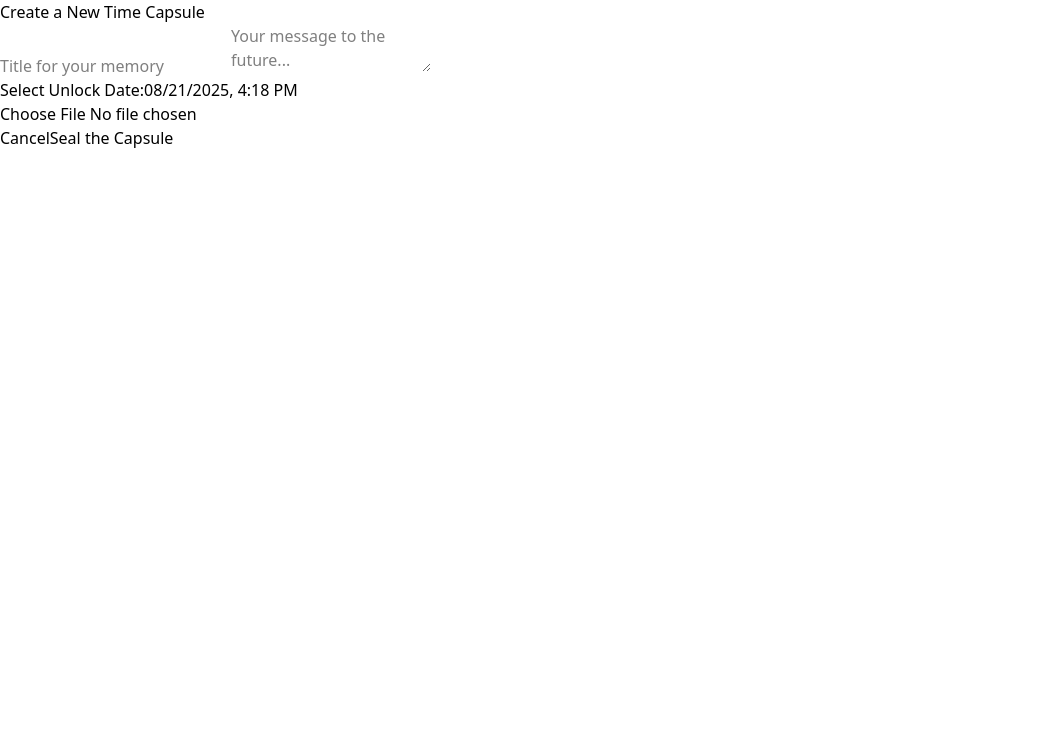
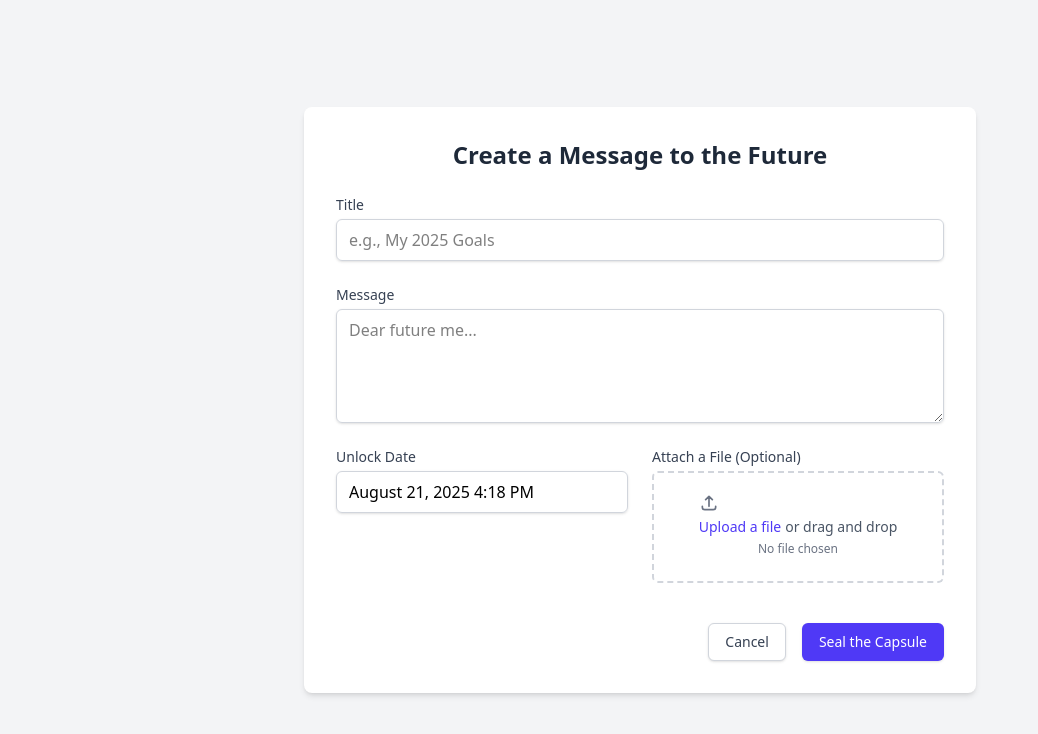
Before and after one commit to Aman-8343/FutureNotes, a React (Vite) app in the folder client/: page /create in a window 1280 px wide. Shown: the top 734 px of the page, without its empty margins (0-1038 px from the left). Built offline with nearby package versions, Linux system fonts and the light colour scheme; sample sign-in values are in the browser's storage.

Commit message:
working fine

```diff
--- a/client/src/pages/CreateCapsule.jsx
+++ b/client/src/pages/CreateCapsule.jsx
@@ -1,17 +1,33 @@
-import  { useState } from 'react';
+import React, { useState } from 'react';
 import api from '../services/api';
-import { useNavigate } from 'react-router-dom';
+import { useNavigate, Link } from 'react-router-dom';
 import DatePicker from 'react-datepicker';
-import "react-datepicker/dist/react-datepicker.css";
+import "react-datepicker/dist/react-datepicker.css"; // Required for date picker styling
+
+const UploadIcon = () => (
+    <svg xmlns="http://www.w3.org/2000/svg" className="h-5 w-5 mr-2 text-gray-500" fill="none" viewBox="0 0 24 24" stroke="currentColor" strokeWidth={2}>
+        <path strokeLinecap="round" strokeLinejoin="round" d="M4 16v1a3 3 0 003 3h10a3 3 0 003-3v-1m-4-8l-4-4m0 0L8 8m4-4v12" />
+    </svg>
+);
+
 
 const CreateCapsule = () => {
     const [title, setTitle] = useState('');
     const [message, setMessage] = useState('');
     const [unlockDate, setUnlockDate] = useState(new Date());
     const [file, setFile] = useState(null);
+    const [fileName, setFileName] = useState('No file chosen');
     const navigate = useNavigate();
 
-    const onSubmit = async e => {
+    const handleFileChange = (e) => {
+        const selectedFile = e.target.files[0];
+        if (selectedFile) {
+            setFile(selectedFile);
+            setFileName(selectedFile.name);
+        }
+    };
+
+    const onSubmit = async (e) => {
         e.preventDefault();
         const formData = new FormData();
         formData.append('title', title);
@@ -33,21 +49,94 @@ const CreateCapsule = () => {
     };
 
     return (
-        <div className="create-container">
-            <form onSubmit={onSubmit} className="create-form">
-                <h2>Create a New Time Capsule</h2>
-                <input type="text" placeholder="Title for your memory" value={title} onChange={e => setTitle(e.target.value)} required />
-                <textarea placeholder="Your message to the future..." value={message} onChange={e => setMessage(e.target.value)} required />
-                <div className="date-picker-container">
-                    <label>Select Unlock Date:</label>
-                    <DatePicker selected={unlockDate} onChange={date => setUnlockDate(date)} minDate={new Date()} showTimeSelect dateFormat="Pp" />
-                </div>
-                <input type="file" onChange={e => setFile(e.target.files[0])} />
-                <div className="form-actions">
-                    <button type="button" onClick={() => navigate('/dashboard')} className="btn-cancel">Cancel</button>
-                    <button type="submit" className="btn-submit">Seal the Capsule</button>
-                </div>
-            </form>
+        <div className="min-h-screen flex items-center justify-center bg-gray-100 p-4">
+            <div className="bg-white p-8 rounded-lg shadow-md w-full max-w-2xl">
+                <h2 className="text-2xl font-bold mb-6 text-center text-gray-800">
+                    Create a Message to the Future
+                </h2>
+                <form onSubmit={onSubmit} className="space-y-6">
+                    {/* Title Input */}
+                    <div>
+                        <label htmlFor="title" className="block text-sm font-medium text-gray-700">Title</label>
+                        <input
+                            type="text"
+                            id="title"
+                            placeholder="e.g., My 2025 Goals"
+                            value={title}
+                            onChange={(e) => setTitle(e.target.value)}
+                            className="mt-1 block w-full px-3 py-2 border border-gray-300 rounded-md shadow-sm focus:outline-none focus:ring-indigo-500 focus:border-indigo-500"
+                            required
+                        />
+                    </div>
+
+                    {/* Message Textarea */}
+                    <div>
+                        <label htmlFor="message" className="block text-sm font-medium text-gray-700">Message</label>
+                        <textarea
+                            id="message"
+                            rows="4"
+                            placeholder="Dear future me..."
+                            value={message}
+                            onChange={(e) => setMessage(e.target.value)}
+                            className="mt-1 block w-full px-3 py-2 border border-gray-300 rounded-md shadow-sm focus:outline-none focus:ring-indigo-500 focus:border-indigo-500"
+                            required
+                        />
+                    </div>
+
+                    <div className="grid grid-cols-1 md:grid-cols-2 gap-6">
+                        {/* Date Picker */}
+                        <div>
+                            <label htmlFor="unlockDate" className="block text-sm font-medium text-gray-700">Unlock Date</label>
+                            <DatePicker
+                                selected={unlockDate}
+                                onChange={(date) => setUnlockDate(date)}
+                                minDate={new Date()}
+                                showTimeSelect
+                                dateFormat="MMMM d, yyyy h:mm aa"
+                                className="mt-1 block w-full px-3 py-2 border border-gray-300 rounded-md shadow-sm focus:outline-none focus:ring-indigo-500 focus:border-indigo-500"
+                                wrapperClassName="w-full"
+                            />
+                        </div>
+
+                        {/* Custom File Input */}
+                        <div>
+                            <label className="block text-sm font-medium text-gray-700">Attach a File (Optional)</label>
+                            <div className="mt-1 flex items-center justify-center px-6 pt-5 pb-6 border-2 border-gray-300 border-dashed rounded-md">
+                                <div className="space-y-1 text-center">
+                                    <UploadIcon />
+                                    <div className="flex text-sm text-gray-600">
+                                        <label
+                                            htmlFor="file-upload"
+                                            className="relative cursor-pointer bg-white rounded-md font-medium text-indigo-600 hover:text-indigo-500 focus-within:outline-none focus-within:ring-2 focus-within:ring-offset-2 focus-within:ring-indigo-500"
+                                        >
+                                            <span>Upload a file</span>
+                                            <input id="file-upload" name="file-upload" type="file" className="sr-only" onChange={handleFileChange} />
+                                        </label>
+                                        <p className="pl-1">or drag and drop</p>
+                                    </div>
+                                    <p className="text-xs text-gray-500">{fileName}</p>
+                                </div>
+                            </div>
+                        </div>
+                    </div>
+
+                    {/* Action Buttons */}
+                    <div className="flex justify-end space-x-4 pt-4">
+                        <Link
+                            to="/dashboard"
+                            className="px-4 py-2 border border-gray-300 rounded-md shadow-sm text-sm font-medium text-gray-700 bg-white hover:bg-gray-50 focus:outline-none focus:ring-2 focus:ring-offset-2 focus:ring-indigo-500"
+                        >
+                            Cancel
+                        </Link>
+                        <button
+                            type="submit"
+                            className="px-4 py-2 border border-transparent rounded-md shadow-sm text-sm font-medium text-white bg-indigo-600 hover:bg-indigo-700 focus:outline-none focus:ring-2 focus:ring-offset-2 focus:ring-indigo-500"
+                        >
+                            Seal the Capsule
+                        </button>
+                    </div>
+                </form>
+            </div>
         </div>
     );
 };
```
Also changed, not shown: 1 other file (tests, documents, lock files or other folders).
